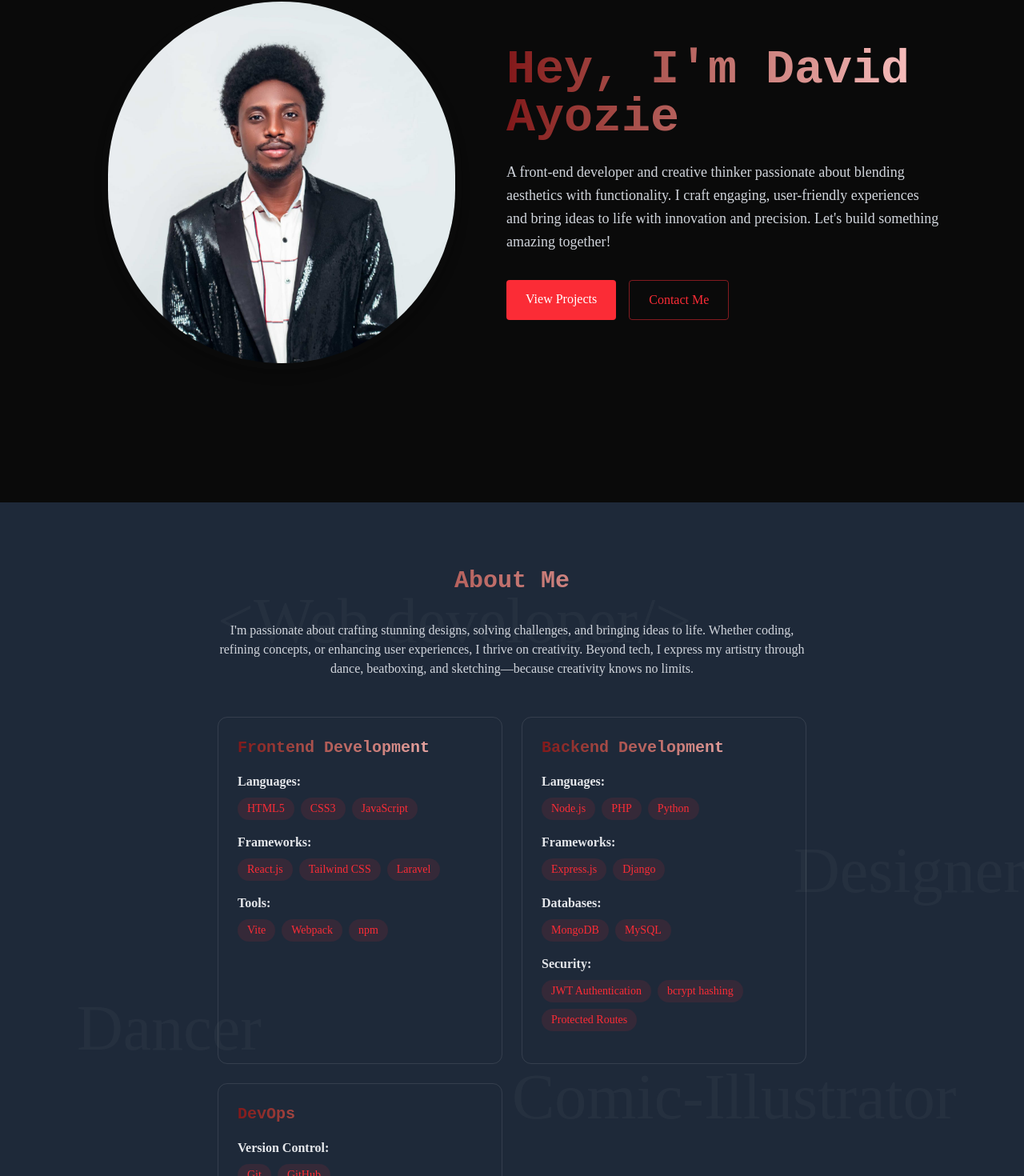
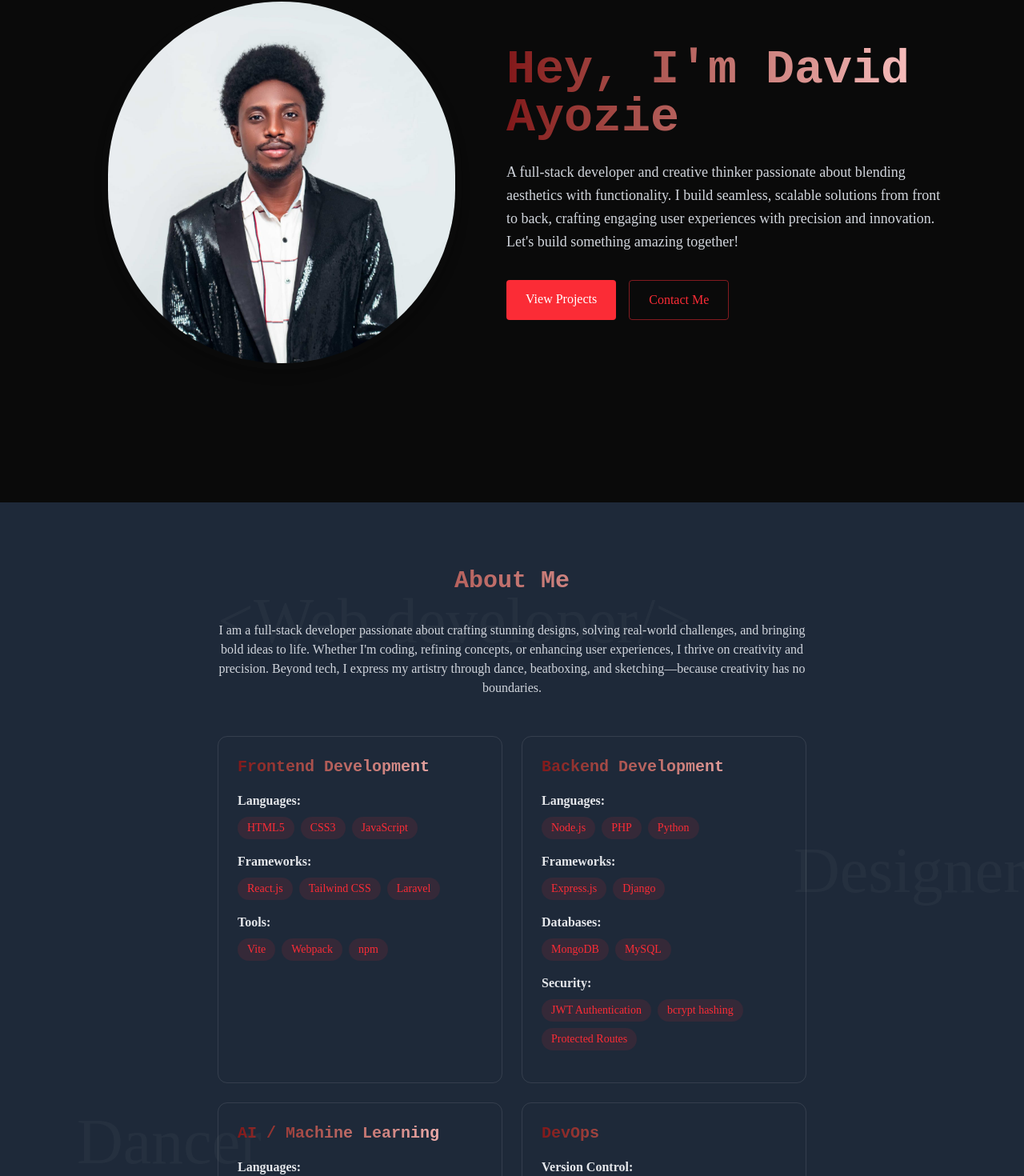
Before and after one commit to Davozay/daveozayz-portfolio, a React (Vite) app: page / in a window 1280 px wide. Shown: the part 196-1666 px from the top of the page at 80% size. Built offline with nearby package versions, Linux system fonts and the light colour scheme.

Commit message:
Updated portfolio with new changes

```diff
--- a/src/components/sections/About.jsx
+++ b/src/components/sections/About.jsx
@@ -3,7 +3,7 @@ import { motion } from "motion/react";
 
 const variantssas = {
   initial: {
-    y:100,
+    y: 100,
     opacity: 0
   },
   animate: {
@@ -17,6 +17,7 @@ const variantssas = {
 };
 
 export const About = () => {
+  const iAM = 'I\'m'
   const skills = {
     "Frontend Development": {
       Languages: ["HTML5", "CSS3", "JavaScript"],
@@ -25,9 +26,16 @@ export const About = () => {
     },
     "Backend Development": {
       Languages: ["Node.js", "PHP", "Python"],
-    Frameworks: ["Express.js", "Django"],
-    Databases: ["MongoDB", "MySQL"],
+      Frameworks: ["Express.js", "Django"],
+      Databases: ["MongoDB", "MySQL"],
       Security: ["JWT Authentication", "bcrypt hashing", "Protected Routes"],
+
+    },
+    "AI / Machine Learning": {
+      Languages: ["Python"],
+      Libraries: ["TensorFlow", "PyTorch", "scikit-learn"],
+      Tools: ["Jupyter Notebook", "Google Colab"],
+      Concepts: ["Neural Networks", "Natural Language Processing", "Computer Vision", "Model Training & Evaluation"]
     },
     DevOps: {
       "Version Control": ["Git", "GitHub"],
@@ -42,7 +50,7 @@ export const About = () => {
     >
       <RevealOnScroll>
         <motion.div className="max-w-3xl  mx-auto px-4"
-         variants={variantssas} initial="initial" whileInView="animate"
+          variants={variantssas} initial="initial" whileInView="animate"
 
         >
           <h2 className=" text-3xl font-bold mb-8 bg-gradient-to-r from-red-900 to-red-200 bg-clip-text text-transparent text-center">
@@ -50,12 +58,16 @@ export const About = () => {
           </h2>
 
           <p className="text-gray-300 mb-6 text-center">
-            I&apos;m passionate about crafting stunning designs, solving
-            challenges, and bringing ideas to life. Whether coding, refining
-            concepts, or enhancing user experiences, I thrive on creativity.
-            Beyond tech, I express my artistry through dance, beatboxing, and
-            sketching—because creativity knows no limits.
+            I am a full-stack developer
+            passionate about crafting stunning designs,
+            solving real-world challenges,
+            and bringing bold ideas to life.
+            Whether {iAM} coding, refining concepts, or enhancing user experiences,
+             I thrive on creativity and precision.
+             Beyond tech, I express my artistry through dance,
+             beatboxing, and sketching—because creativity has no boundaries.
           </p>
+
           <br />
           <div
             className="top-80 sliderText absolute text-[10vh] sm:left-[300px] lg:left-[46rem] bottom-32 whitespace-nowrap text-[#ffffff09] w-[25%] z-[-1] "
--- a/src/components/sections/Home.jsx
+++ b/src/components/sections/Home.jsx
@@ -56,9 +56,8 @@ export const Home = () => {
         </motion.h1>
 
         <p className="text-gray-300 text-lg mb-8 leading-relaxed">
-          A front-end developer and creative thinker passionate about blending
-          aesthetics with functionality. I craft engaging, user-friendly
-          experiences and bring ideas to life with innovation and precision.
+          A full-stack developer and creative thinker passionate about blending aesthetics with functionality.
+           I build seamless, scalable solutions from front to back, crafting engaging user experiences with precision and innovation.
           {tryn} build something amazing together!
         </p>
 
```
Also changed, not shown: src/App.jsx (+4 -4 lines).
